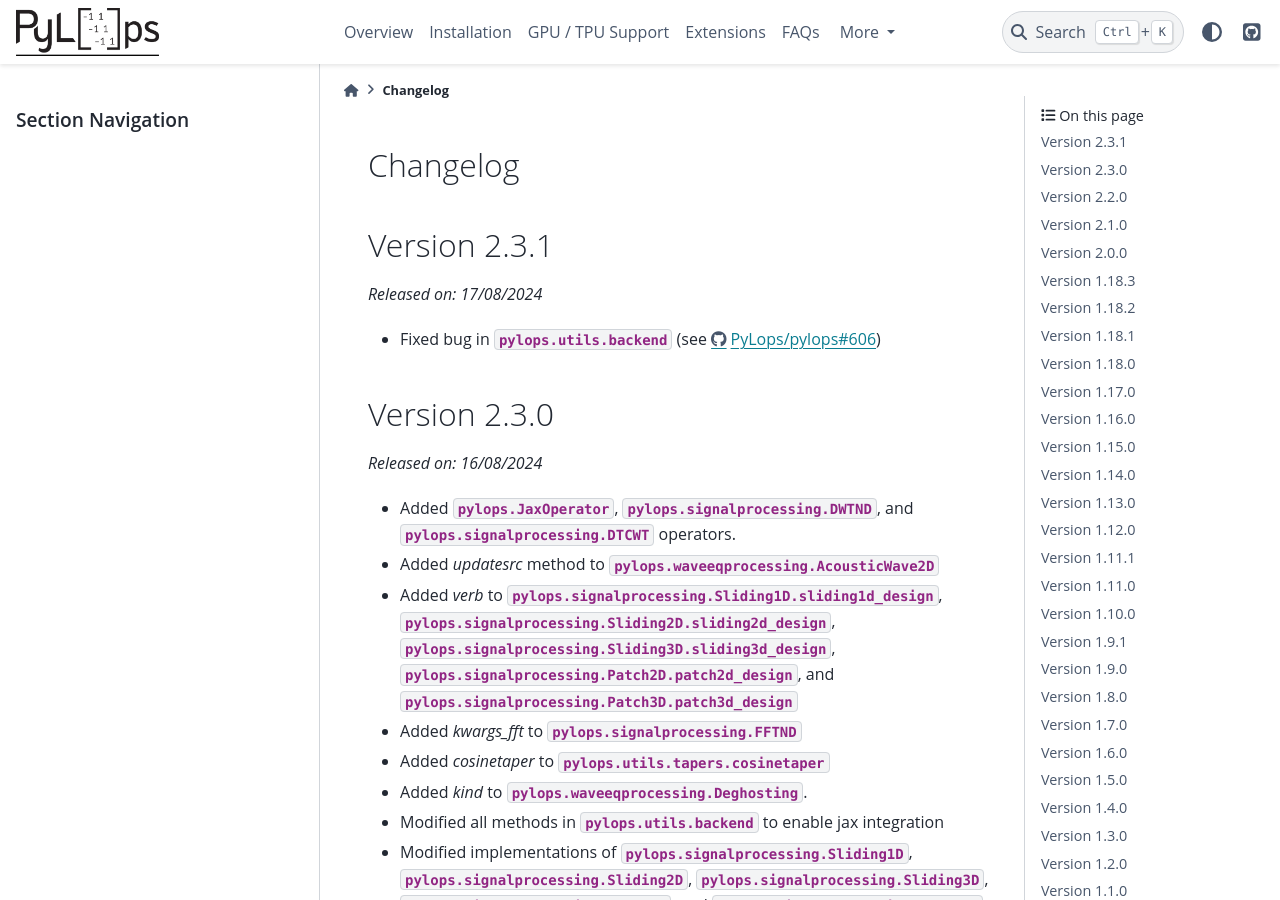
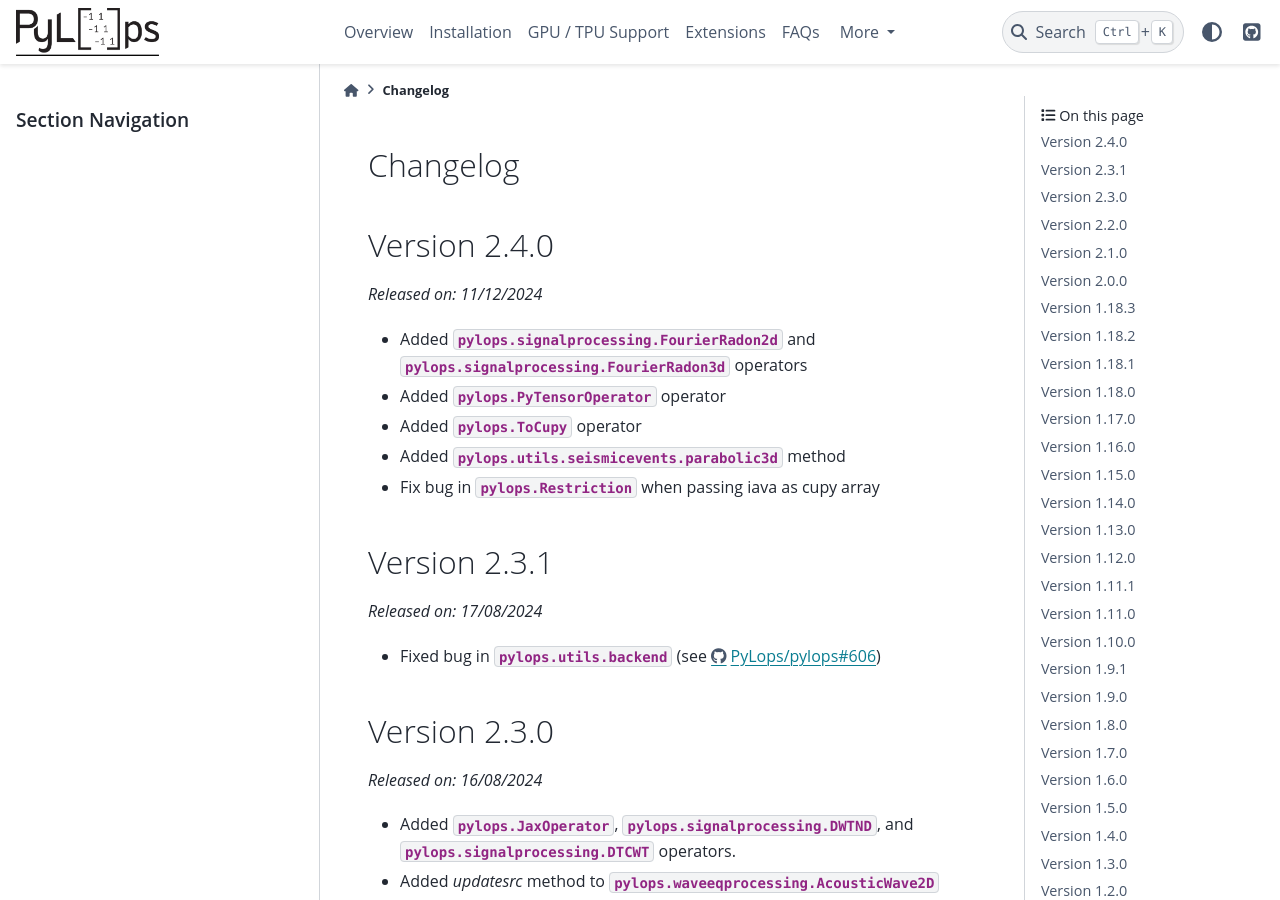
Before and after one commit to PyLops/pylops, a Sphinx documentation site: the page built from docs/source/changelog.rst, in a window 1280 px wide and 900 px high. Built offline with Sphinx 7.4.7 and the PyData theme 0.15.4, drawn with Linux system fonts in a browser that asks for light colours; pages that are not in the unit, such as notebooks, are missing from menus; the version number could not be read and is left out; comment, search, counter and statistics services are not loaded; some of the changed text lies outside the part shown.

Commit message:
doc: prepare for release v2.4.0

```diff
--- a/docs/source/changelog.rst
+++ b/docs/source/changelog.rst
@@ -2,6 +2,18 @@
 
 Changelog
 =========
+
+Version 2.4.0
+-------------
+
+*Released on: 11/12/2024*
+
+* Added :py:class:`pylops.signalprocessing.FourierRadon2d` and
+  :py:class:`pylops.signalprocessing.FourierRadon3d` operators
+* Added :py:class:`pylops.PyTensorOperator` operator
+* Added :py:class:`pylops.ToCupy` operator
+* Added :py:class:`pylops.utils.seismicevents.parabolic3d` method
+* Fix bug in :py:class:`pylops.Restriction` when passing iava as cupy array
 
 
 Version 2.3.1
@@ -511,7 +523,7 @@ Version 1.3.0
 * Added :py:func:`pylops.optimization.sparsity.ISTA` and
   :py:func:`pylops.optimization.sparsity.FISTA` sparse solvers
 * Added possibility to broadcast (handle multi-dimensional arrays)
-  to :py:class:`pylops.Diagonal` and :py:func:`pylops..Restriction` operators
+  to :py:class:`pylops.Diagonal` and :py:class:`pylops.Restriction` operators
 * Added :py:class:`pylops.signalprocessing.Interp` operator
 * Added :py:class:`pylops.Spread` operator
 * Added :py:class:`pylops.signalprocessing.Radon2D` operator
```
Also changed, not shown: CHANGELOG.md (+8 -2 lines).
